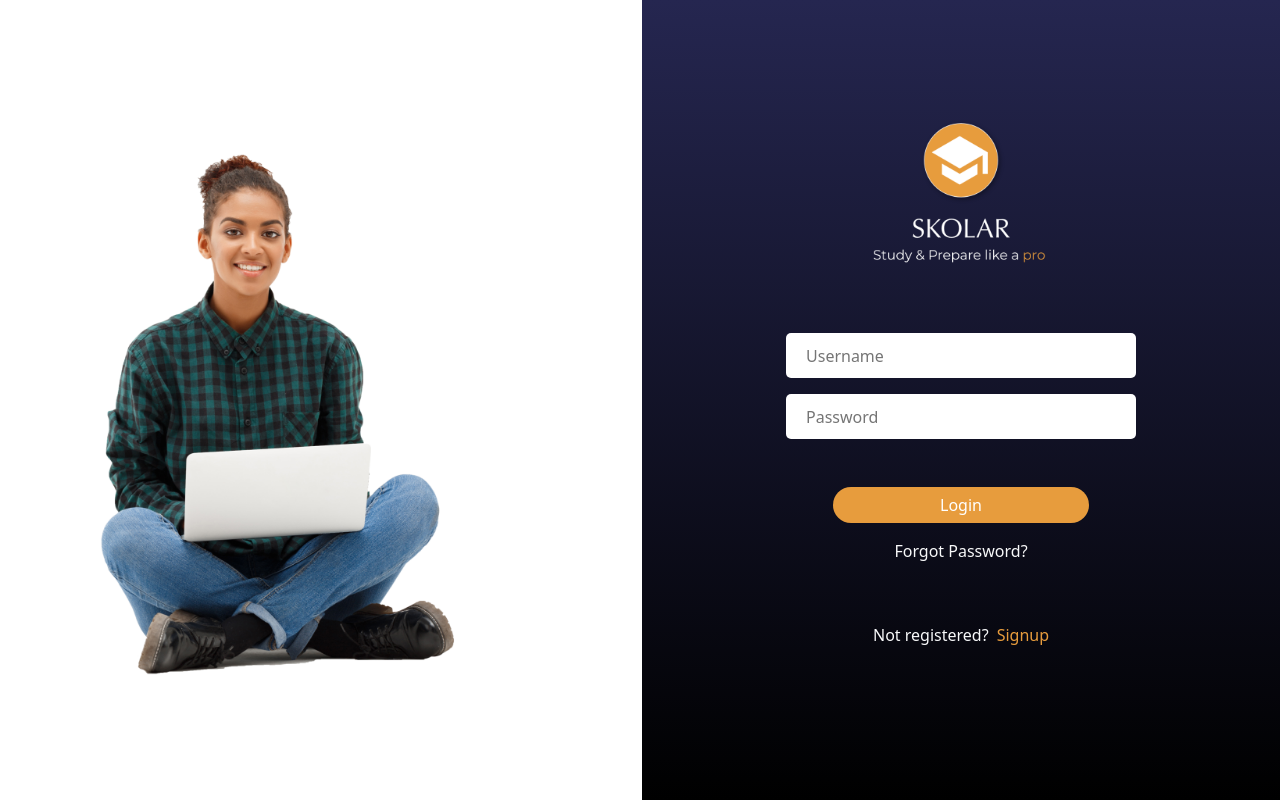
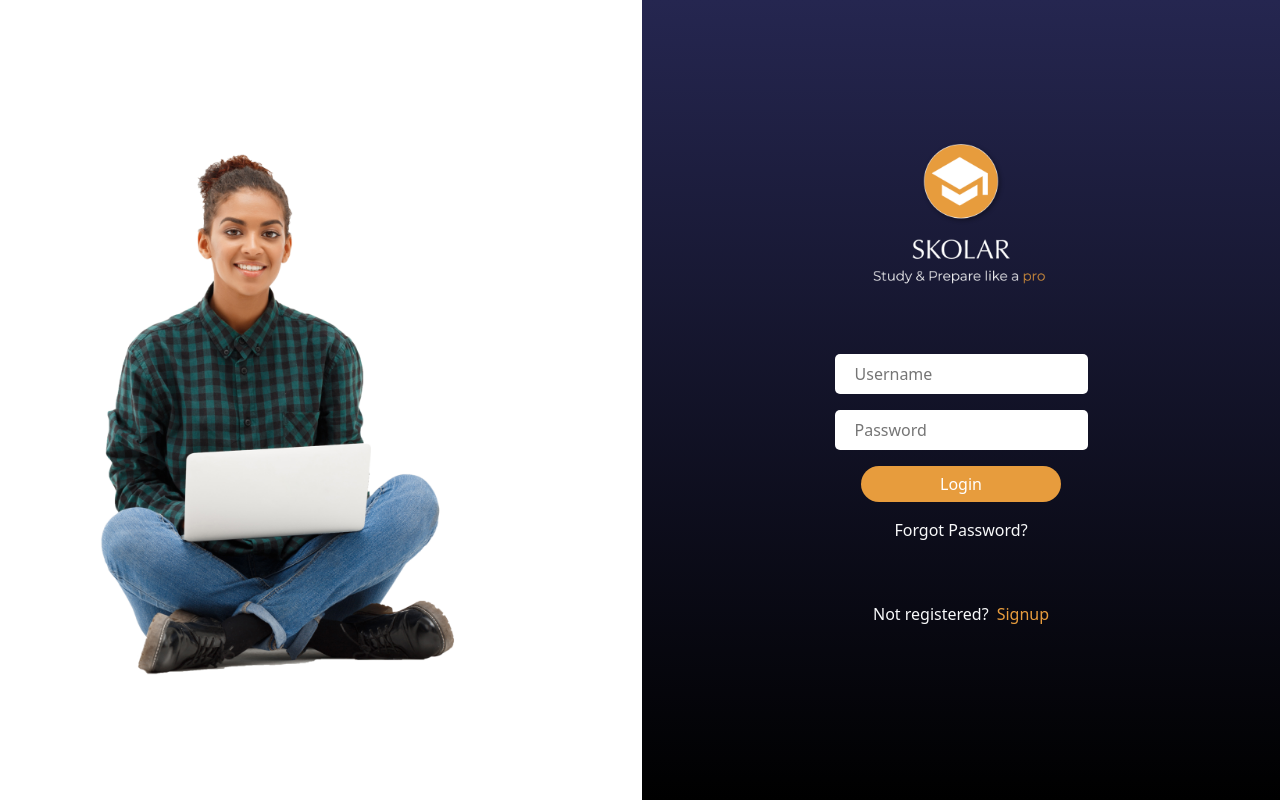
Before and after one commit to ajadimayowa/skola9jaweb, a React (Create React App) app: page / in a window 1280 px wide. Built offline with nearby package versions, Linux system fonts and the light colour scheme.

Commit message:
response fixed

```diff
--- a/src/components/buttons/PrimaryButton.tsx
+++ b/src/components/buttons/PrimaryButton.tsx
@@ -3,7 +3,7 @@ import { Button } from "react-bootstrap";
 
 const PrimaryButton = (props: any) => {
     return (
-        <Button style={{outlineWidth:0, backgroundColor : '#E79C3D', border:0, width:256, borderRadius:50}}>{props.children}</Button>
+        <Button style={{outlineWidth:0, backgroundColor : '#E79C3D', border:0, minWidth:200, borderRadius:50}}>{props.children}</Button>
 
     )
 
--- a/src/components/forms/loginForm.tsx
+++ b/src/components/forms/loginForm.tsx
@@ -6,16 +6,18 @@ import PrimaryInput from "../inputs/primaryInput";
 const LoginForm = () => {
     return (
         <Form>
-            <FormGroup className="m-3">
+
+            <FormGroup className="d-flex m-3 justify-content-center">
                 <PrimaryInput placeholder={'Username'} />
             </FormGroup >
-            <FormGroup className="m-3 mb-5">
+            <FormGroup className="d-flex m-3 justify-content-center">
                 <PrimaryInput placeholder={'Password'} />
-                <p className="mt-2" style={{color:'#FF8B8B'}}>{}</p>
+                <p className="mt-2" style={{ color: '#FF8B8B' }}>{ }</p>
             </FormGroup >
             <FormGroup className="d-flex m-3 justify-content-center">
                 <PrimaryButton>Login</PrimaryButton>
             </FormGroup >
+
         </Form>
     )
 }
--- a/src/components/inputs/primaryInput.tsx
+++ b/src/components/inputs/primaryInput.tsx
@@ -6,7 +6,7 @@ const PrimaryInput = (props : any) => {
 
     }
 return(
-    <input onChange={handleUserInput} placeholder={props.placeholder} style={{width: 350, height:45, background:'#fff', outlineWidth:0, paddingLeft:20, borderRadius:5, border:0}}/>
+    <input onChange={handleUserInput} placeholder={props.placeholder} style={{minWidth: 250, height:40, background:'#fff', outlineWidth:0, paddingLeft:20, borderRadius:5, border:0}}/>
 )
 }
 export default PrimaryInput;
--- a/src/components/pages/Home.tsx
+++ b/src/components/pages/Home.tsx
@@ -17,17 +17,19 @@ const Home = () => {
             <Container className={`${homeStyle.left}`}></Container>
             <Container className={`${homeStyle.right} p-2`}>
                 <Row className={`${homeStyle.logoSection}`}>
-                    <img src={logo} height={150} />
+                    <Col>
+                        <img src={logo} height={150} />
+                    </Col>
+
                 </Row>
-                <Row>
+                <Row  >
                     <LoginForm />
                 </Row>
                 <Row className="text-light"><p>Forgot Password?</p></Row>
                 <Row className="text-light mt-4 w-75">
-                    <Col className="d-flex m-3 justify-content-center w-75">
+                    <Col className="d-flex m-3 justify-content-center w-100">
                         <p className="p-1">Not registered?</p>
-
-                        <Link to={'/signup'} style={{textDecoration:'none', cursor:'pointer'}}><p className="p-1" style={{ color: '#E79C3D' }}>Signup</p></Link>
+                        <Link to={'/signup'} style={{ textDecoration: 'none', cursor: 'pointer' }}><p className="p-1" style={{ color: '#E79C3D' }}>Signup</p></Link>
                     </Col>
                 </Row>
             </Container>
--- a/src/components/pages/css/home.module.css
+++ b/src/components/pages/css/home.module.css
@@ -14,6 +14,7 @@
 }
 .logoSection {
   height: 200px;
+  max-width: 200;
 }
 
 @media screen and (max-width: 570px) {
@@ -22,7 +23,7 @@
   }
   .logoSection {
     height: 200;
-    width: 300;
+    max-width: 200;
   }
   .right {
   padding-top: 100px;
```
